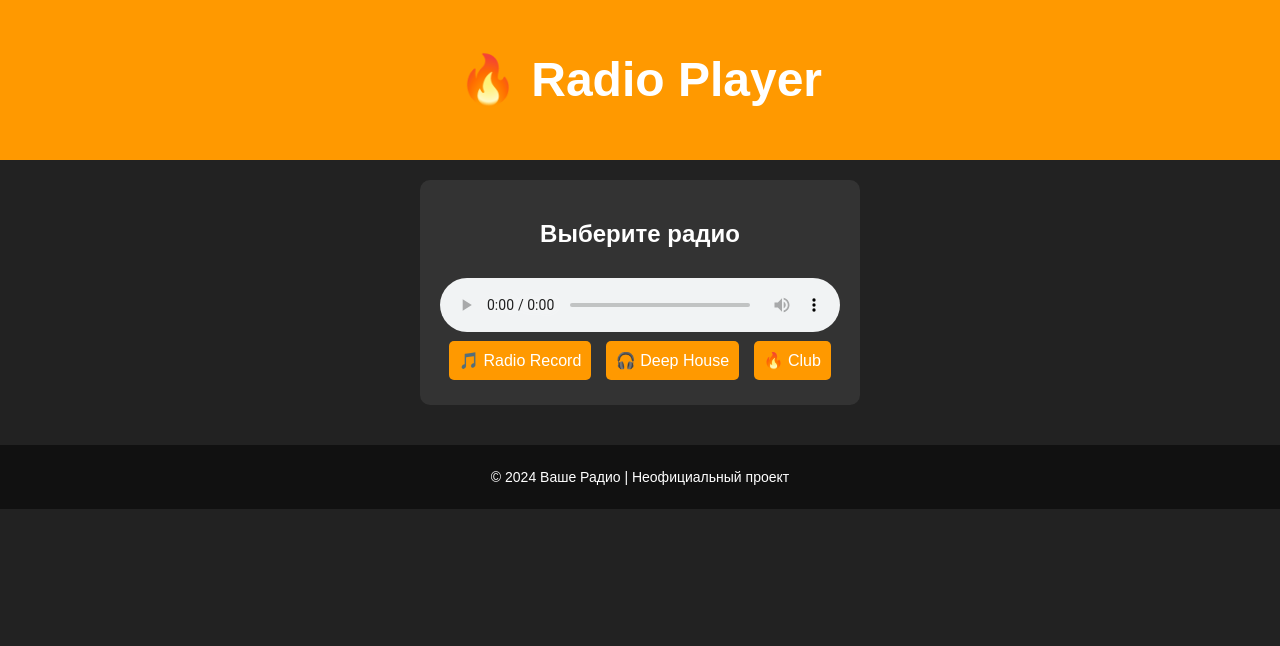
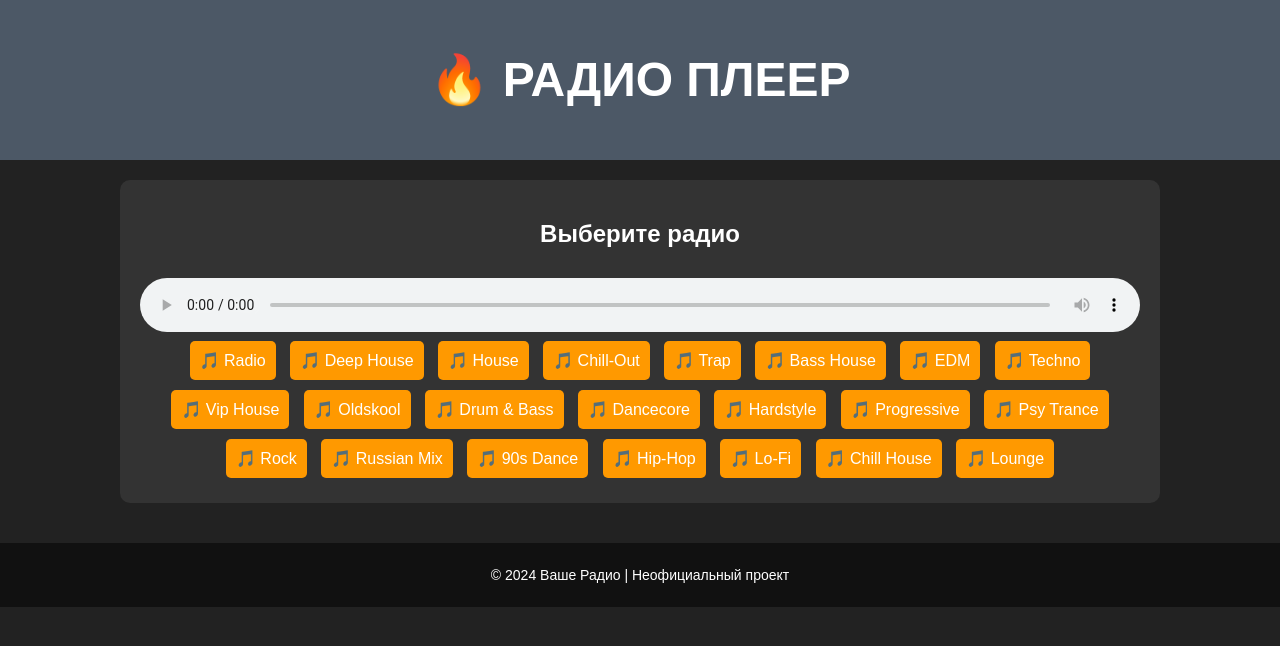
Before and after one commit to MazerRackheim/aaq, a plain HTML site: page index.html in a window 1280 px wide. Drawn offline with Linux system fonts and the light colour scheme.

Commit message:
Add files via upload

```diff
--- a/index.html
+++ b/index.html
@@ -8,7 +8,7 @@
 </head>
 <body>
     <header>
-        <h1>🔥 Radio Player</h1>
+        <h1>🔥 РАДИО ПЛЕЕР</h1>
     </header>
 
     <main>
@@ -18,9 +18,28 @@
                 Ваш браузер не поддерживает аудио.
             </audio>
             <div class="stations">
-                <button onclick="playStation('https://radiorecord.hostingradio.ru/rr_main96.aacp', 'Radio Record')">🎵 Radio Record</button>
-                <button onclick="playStation('https://radiorecord.hostingradio.ru/dc_128', 'Deep House')">🎧 Deep House</button>
-                <button onclick="playStation('https://radiorecord.hostingradio.ru/club_128', 'Club')">🔥 Club</button>
+                <button onclick="playStation('https://radiorecord.hostingradio.ru/rr_main96.aacp', 'Radio')">🎵 Radio</button>
+                <button onclick="playStation('https://radiorecord.hostingradio.ru/deep96.aacp', 'Deep House')">🎵 Deep House</button>
+                <button onclick="playStation('https://radiorecord.hostingradio.ru/fut96.aacp', 'Future House')">🎵 House</button>
+                <button onclick="playStation('https://radiorecord.hostingradio.ru/chil96.aacp', 'Chill-Out')">🎵 Chill-Out</button>
+                <button onclick="playStation('https://radiorecord.hostingradio.ru/trap96.aacp', 'Trap')">🎵 Trap</button>
+                <button onclick="playStation('https://radiorecord.hostingradio.ru/bass96.aacp', 'Bass House')">🎵 Bass House</button>
+                <button onclick="playStation('https://radiorecord.hostingradio.ru/club96.aacp', 'EDM')">🎵 EDM</button>
+                <button onclick="playStation('https://radiorecord.hostingradio.ru/techno96.aacp', 'Techno')">🎵 Techno</button>
+                <button onclick="playStation('https://radiorecord.hostingradio.ru/vip96.aacp', 'Vip House')">🎵 Vip House</button>
+                <button onclick="playStation('https://radiorecord.hostingradio.ru/old96.aacp', 'Oldskool')">🎵 Oldskool</button>
+                <button onclick="playStation('https://radiorecord.hostingradio.ru/dub96.aacp', 'Drum & Bass')">🎵 Drum & Bass</button>
+                <button onclick="playStation('https://radiorecord.hostingradio.ru/dc96.aacp', 'Dancecore')">🎵 Dancecore</button>
+                <button onclick="playStation('https://radiorecord.hostingradio.ru/tehno96.aacp', 'Hardstyle')">🎵 Hardstyle</button>
+                <button onclick="playStation('https://radiorecord.hostingradio.ru/progr96.aacp', 'Progressive')">🎵 Progressive</button>
+                <button onclick="playStation('https://radiorecord.hostingradio.ru/psy96.aacp', 'Psy Trance')">🎵 Psy Trance</button>
+                <button onclick="playStation('https://radiorecord.hostingradio.ru/rock96.aacp', 'Rock')">🎵 Rock</button>
+                <button onclick="playStation('https://radiorecord.hostingradio.ru/rus96.aacp', 'Russian Mix')">🎵 Russian Mix</button>
+                <button onclick="playStation('https://radiorecord.hostingradio.ru/90s96.aacp', '90s Dance')">🎵 90s Dance</button>
+                <button onclick="playStation('https://radiorecord.hostingradio.ru/hop96.aacp', 'Hip-Hop')">🎵 Hip-Hop</button>
+                <button onclick="playStation('https://radiorecord.hostingradio.ru/lofi96.aacp', 'Lo-Fi')">🎵 Lo-Fi</button>
+                <button onclick="playStation('https://radiorecord.hostingradio.ru/chil96.aacp', 'Chill House')">🎵 Chill House</button>
+                <button onclick="playStation('https://radiorecord.hostingradio.ru/lounge96.aacp', 'Lounge')">🎵 Lounge</button>
             </div>
         </div>
     </main>
--- a/style.css
+++ b/style.css
@@ -7,7 +7,7 @@ body {
 }
 
 header {
-    background: #ff9900;
+    background: #4c5866;
     padding: 20px;
     font-size: 24px;
 }
@@ -20,7 +20,7 @@ main {
     background: #333;
     padding: 20px;
     border-radius: 10px;
-    max-width: 400px;
+    max-width: 1000px;
     margin: auto;
 }
 
```
Also changed, not shown: script.js (line endings or trailing spaces).
